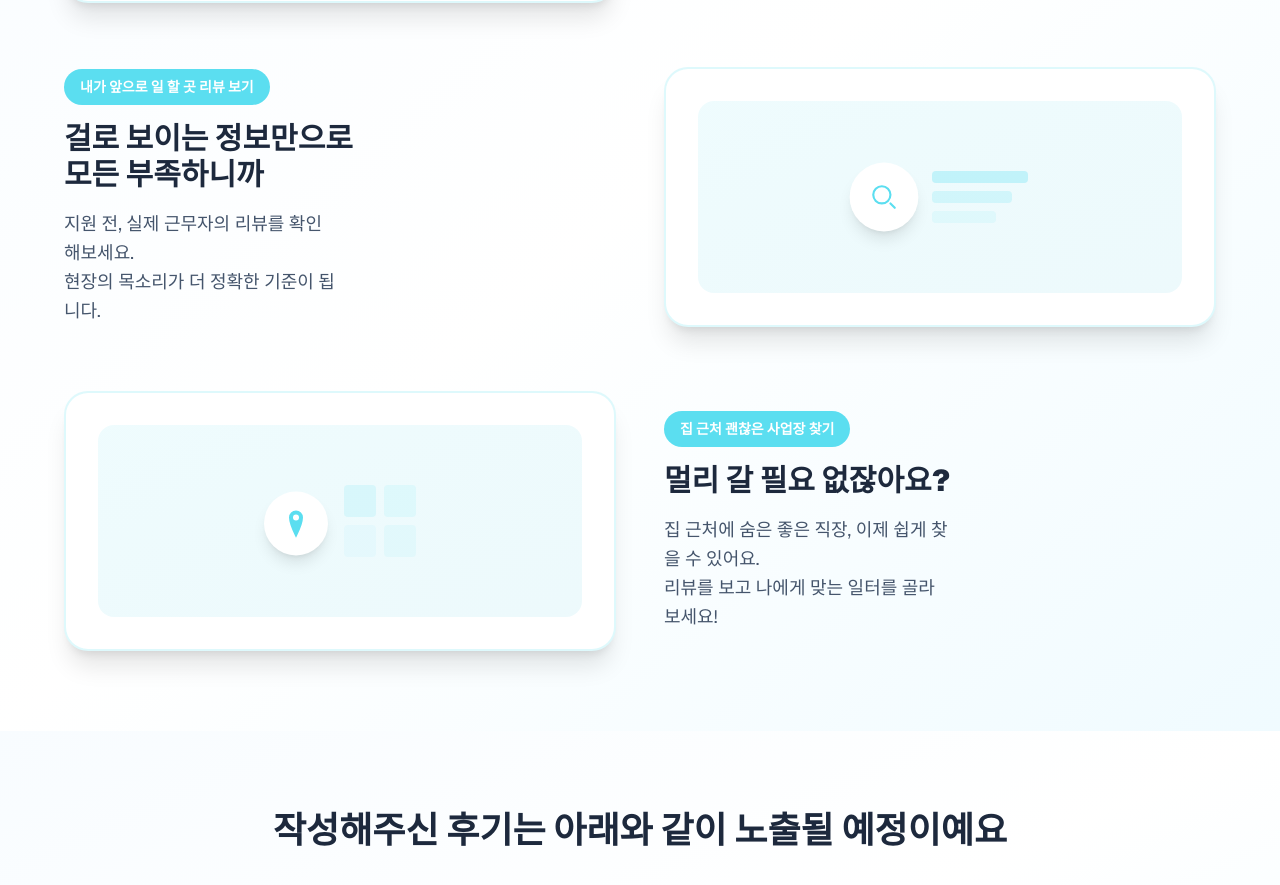
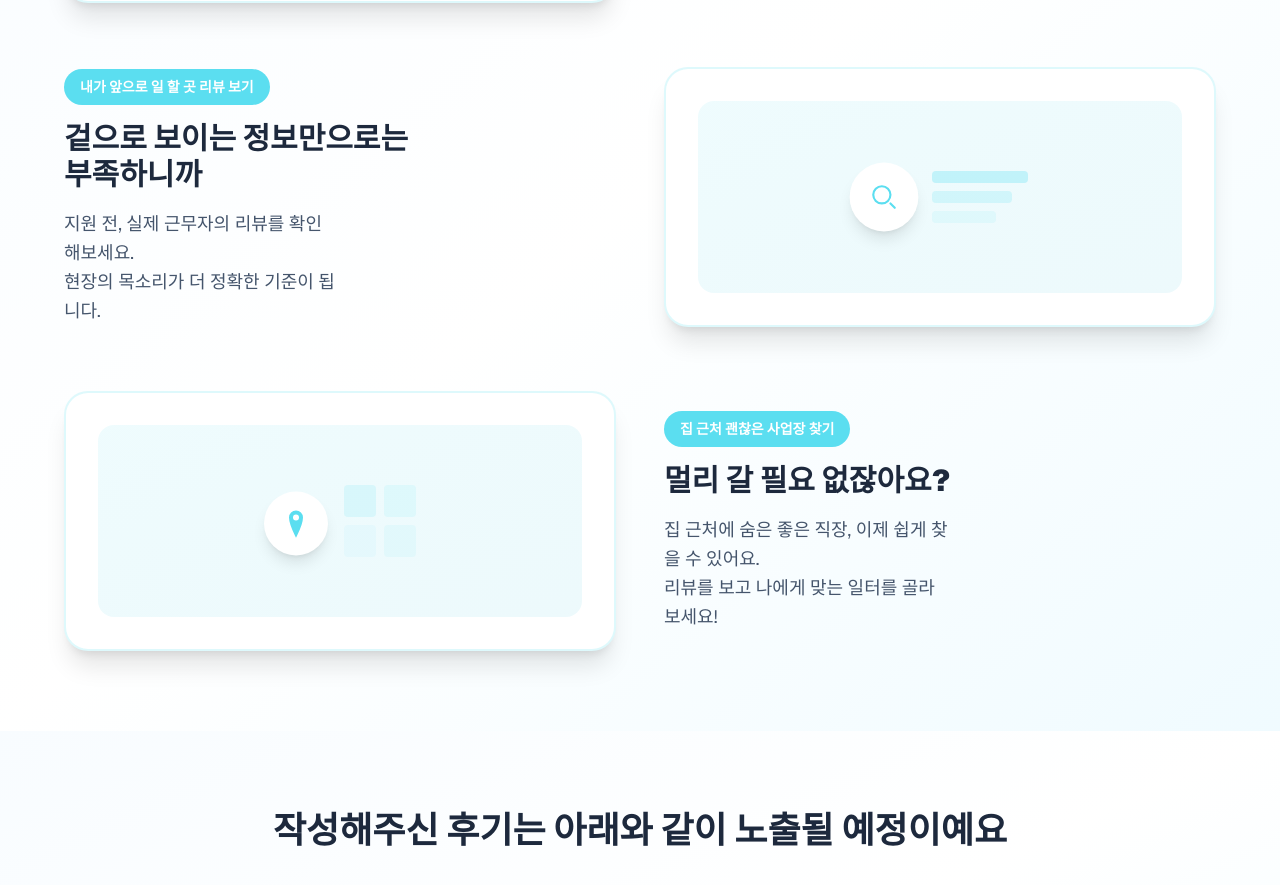
Before and after one commit to deeplehrlily/workreview_page, a Next.js app: page / in a window 1280 px wide. Shown: the part 1725-2610 px from the top of the page. Built offline with nearby package versions, Linux system fonts and the light colour scheme.

Commit message:
Update feature-sections.tsx

```diff
--- a/components/feature-sections.tsx
+++ b/components/feature-sections.tsx
@@ -185,9 +185,9 @@ export default function FeatureSections() {
               내가 앞으로 일 할 곳 리뷰 보기
             </div>
             <h3 className="text-2xl md:text-3xl font-black text-slate-800 mb-4">
-              걸로 보이는 정보만으로
+              겉으로 보이는 정보만으로는
               <br />
-              모든 부족하니까
+              부족하니까
             </h3>
             <p className="text-slate-600 text-lg leading-relaxed">
               지원 전, 실제 근무자의 리뷰를 확인
```
